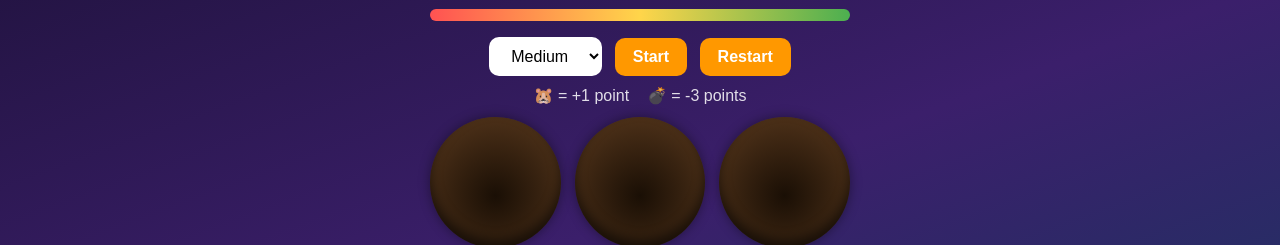
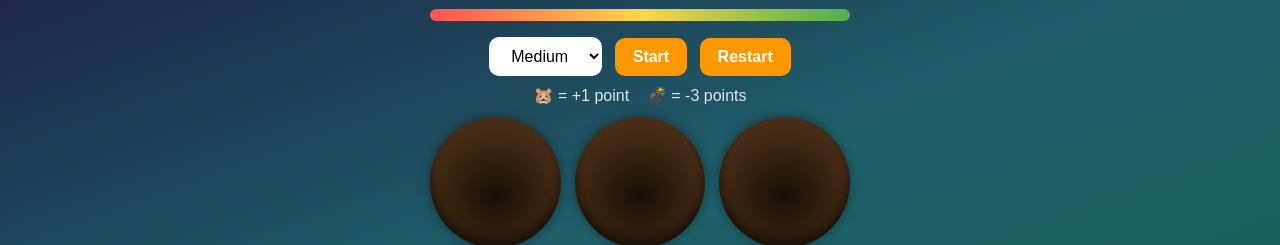
Before and after one commit to ranabilal-hub/Whack-a-Mole-GAME, a plain HTML site: page index.html in a window 1280 px wide. Shown: the part 184-429 px from the top of the page. Drawn offline with Linux system fonts and the light colour scheme.

Commit message:
Changed Colour

```diff
--- a/style.css
+++ b/style.css
@@ -8,7 +8,7 @@ body {
   align-items: center;
   font-family: Arial, sans-serif;
   color: white;
-  background: linear-gradient(160deg, #1b1035, #3b1f6b, #0f3d5e);
+  background: linear-gradient(160deg, #1b1035, #1f606b, #0f5e44);
 }
 
 .game { text-align: center; padding: 16px; }
```
